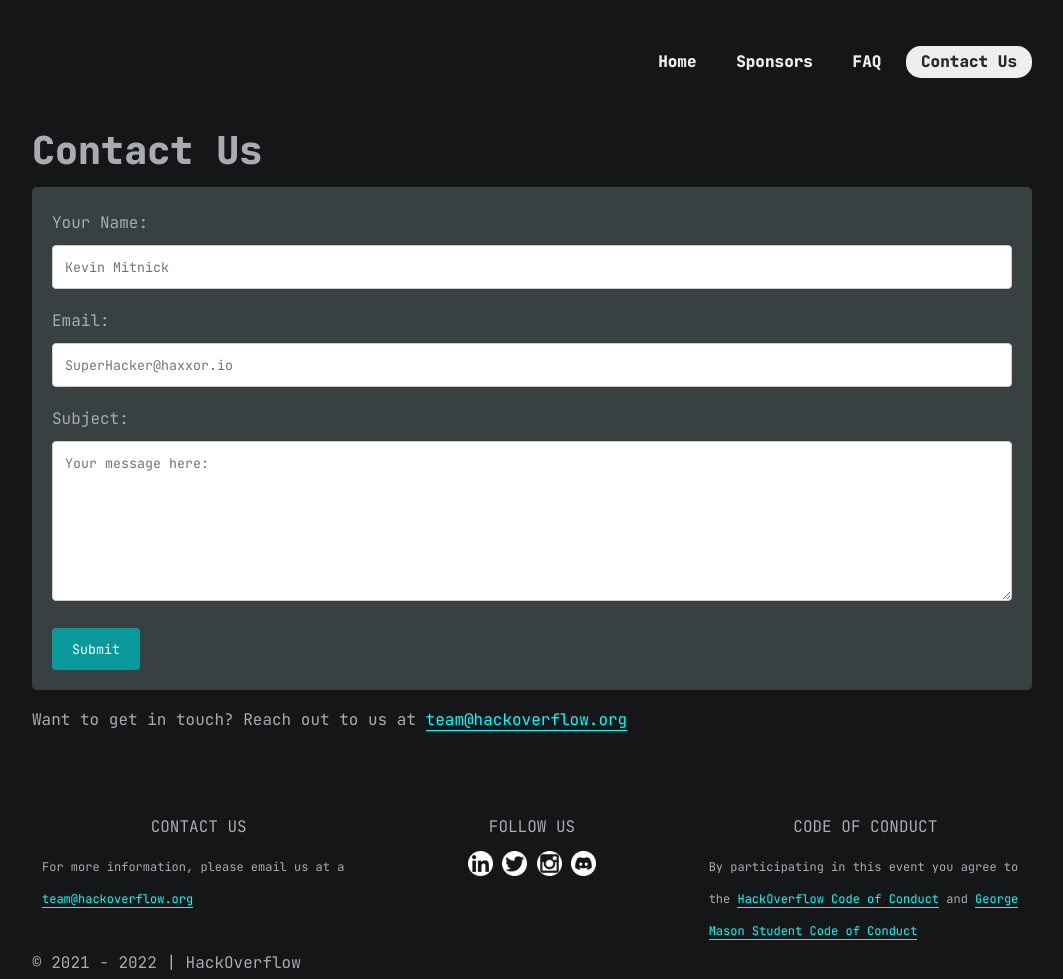
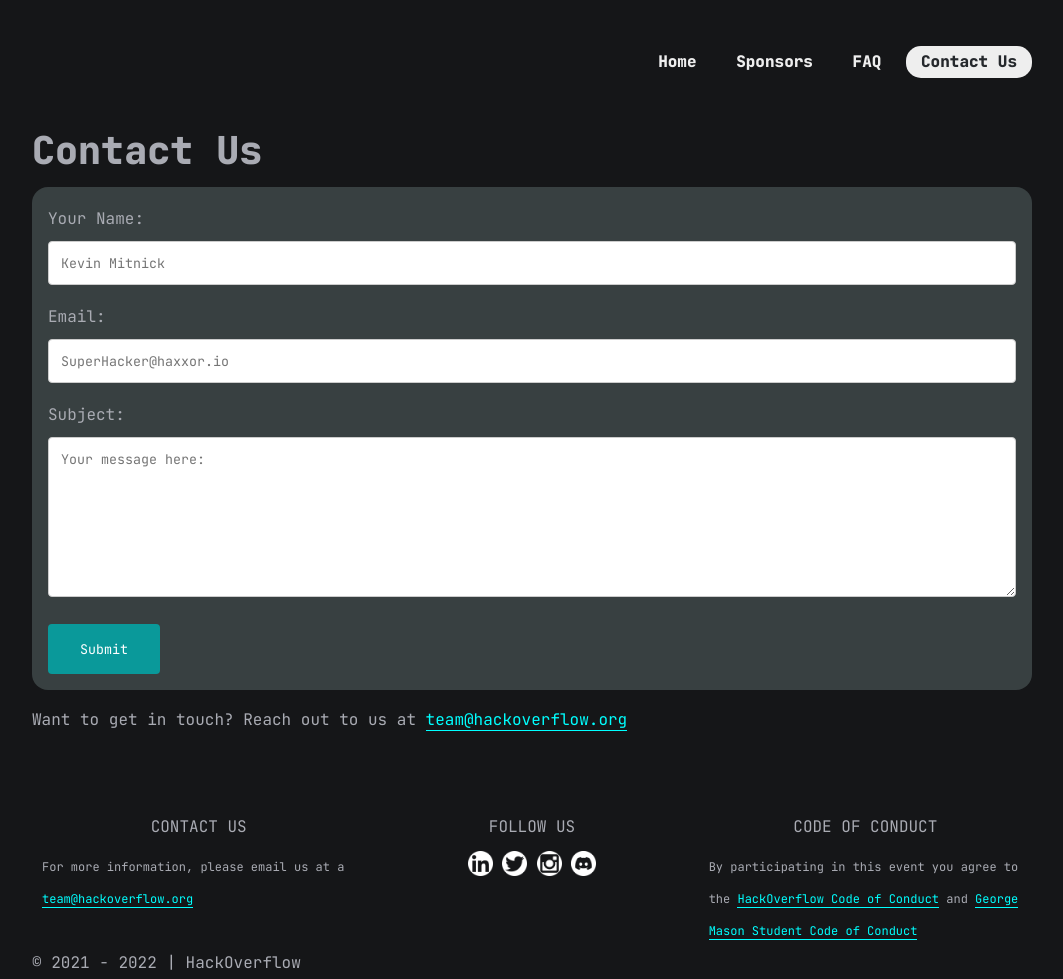
Before and after one commit to J-Souffle/T4GWebsite, a Jekyll site: the page built from pages/contact-us.md, in a window 1280 px wide. Shown: the whole page, without its empty margins (108-1171 px from the left). Built offline with Jekyll 4.4.1, drawn with Linux system fonts in a browser that asks for light colours.

Commit message:
Submission form

```diff
--- a/assets/css/contact.css
+++ b/assets/css/contact.css
@@ -343,21 +343,21 @@ footer .social-wrapper img:hover {
 }
 
 input[type=text], select, textarea {
-    width: 100%; /* Full width */
-    padding: 12px; /* Some padding */
-    border: 1px solid #ccc; /* Gray border */
-    border-radius: 4px; /* Rounded borders */
-    box-sizing: border-box; /* Make sure that padding and width stays in place */
-    margin-top: 6px; /* Add a top margin */
-    margin-bottom: 16px; /* Bottom margin */
-    resize: vertical /* Allow the user to vertically resize the textarea (not horizontally) */
+    width: 100%;
+    padding: 12px;
+    border: 1px solid #ccc;
+    border-radius: 4px;
+    box-sizing: border-box;
+    margin-top: 6px;
+    margin-bottom: 16px;
+    resize: vertical
 }
 
-/* Style the submit button with a specific background color etc */
+
 input[type=submit] {
     background-color: #0a999a;
     color: white;
-    padding: 12px 20px;
+    padding: 1rem 2rem;
     border: none;
     border-radius: 4px;
     cursor: pointer;
@@ -370,7 +370,7 @@ input[type=submit]:hover {
 
 /* Add a background color and some padding around the form */
 .container {
-    border-radius: 5px;
+    border-radius: 1rem;
     background-color: #384041;
-    padding: 20px;
+    padding: 1rem;
 }
```
